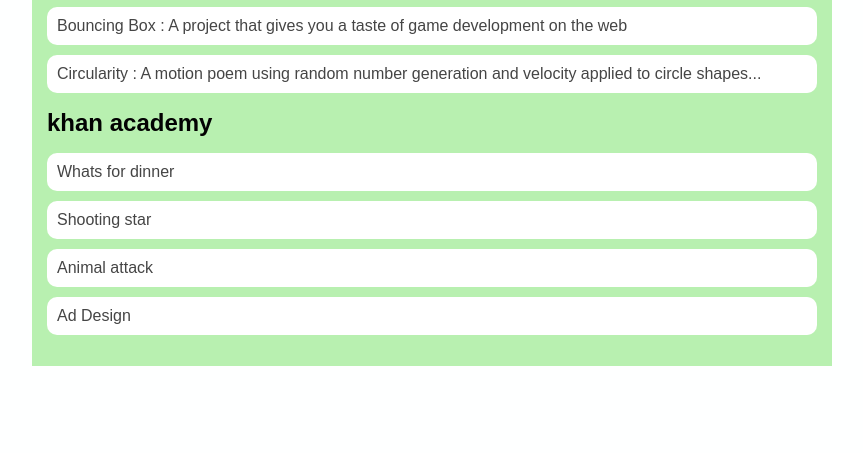
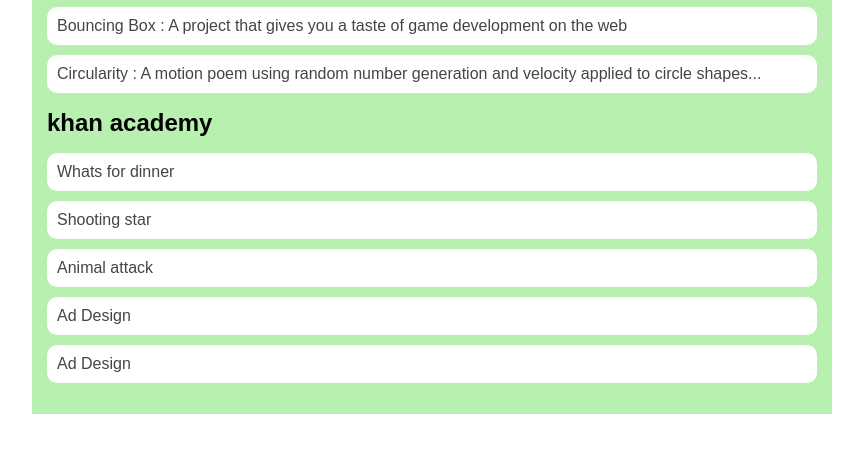
Before and after one commit to aidenwalker1203/aidenwalker.github.io, a plain HTML site: page portfolio.html in a window 1280 px wide. Shown: the part 197-650 px from the top of the page, without its empty margins (208-1071 px from the left). Drawn offline with Linux system fonts and the light colour scheme.

Commit message:
added fish tank

```diff
--- a/portfolio.html
+++ b/portfolio.html
@@ -31,6 +31,7 @@
                 <li><a href ="https://www.khanacademy.org/computer-programming/spin-off-of-project-shooting-star/6371910508920832" >Shooting star</a></li>
                 <li><a href ="https://www.khanacademy.org/computer-programming/spin-off-of-project-animal-attack/5566646570500096" >Animal attack</a></li>
                 <li><a href ="https://www.khanacademy.org/computer-programming/spin-off-of-project-ad-design/6247704126341120" >Ad Design</a></li>
+                <li><a href ="https://www.khanacademy.org/computer-programming/aiden-alright-fish-tank-i-struggled/5606961523245056" >Ad Design</a></li>
                 </ul>
             </div>
         </main>
```
